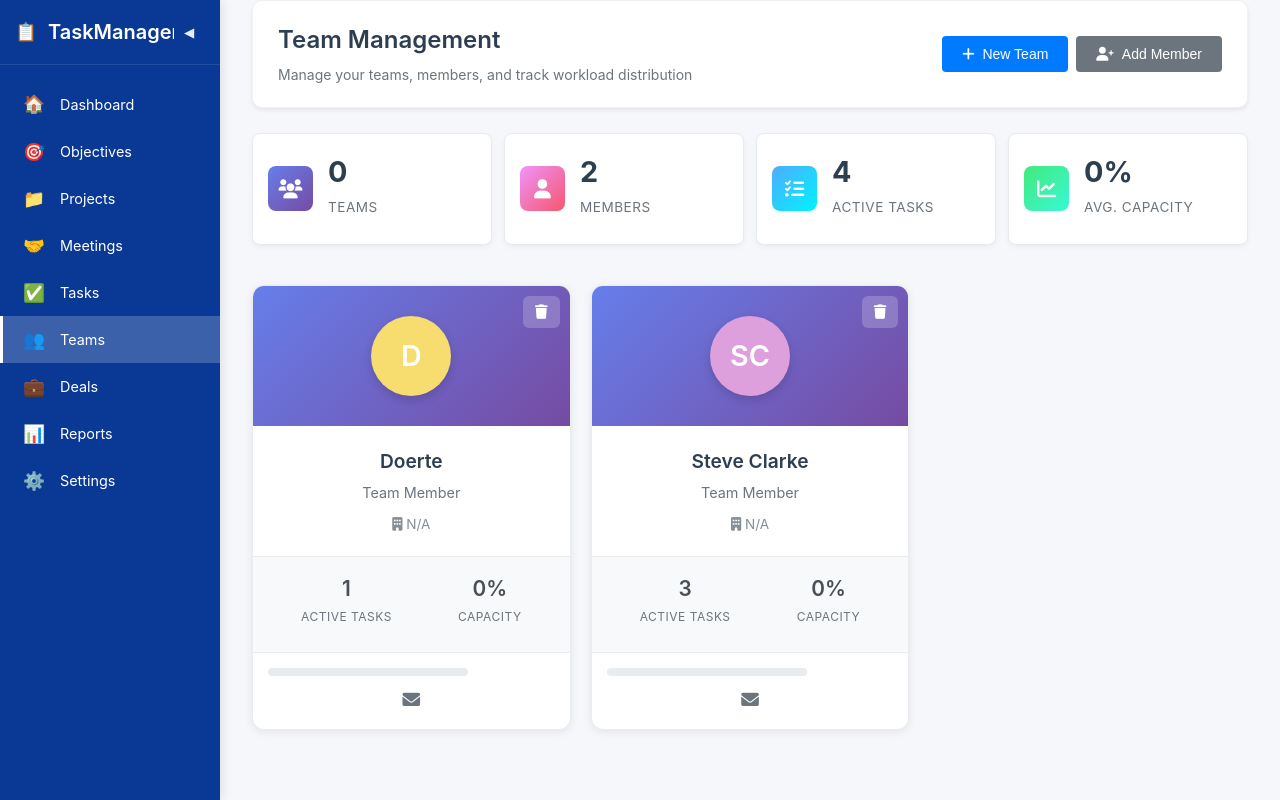
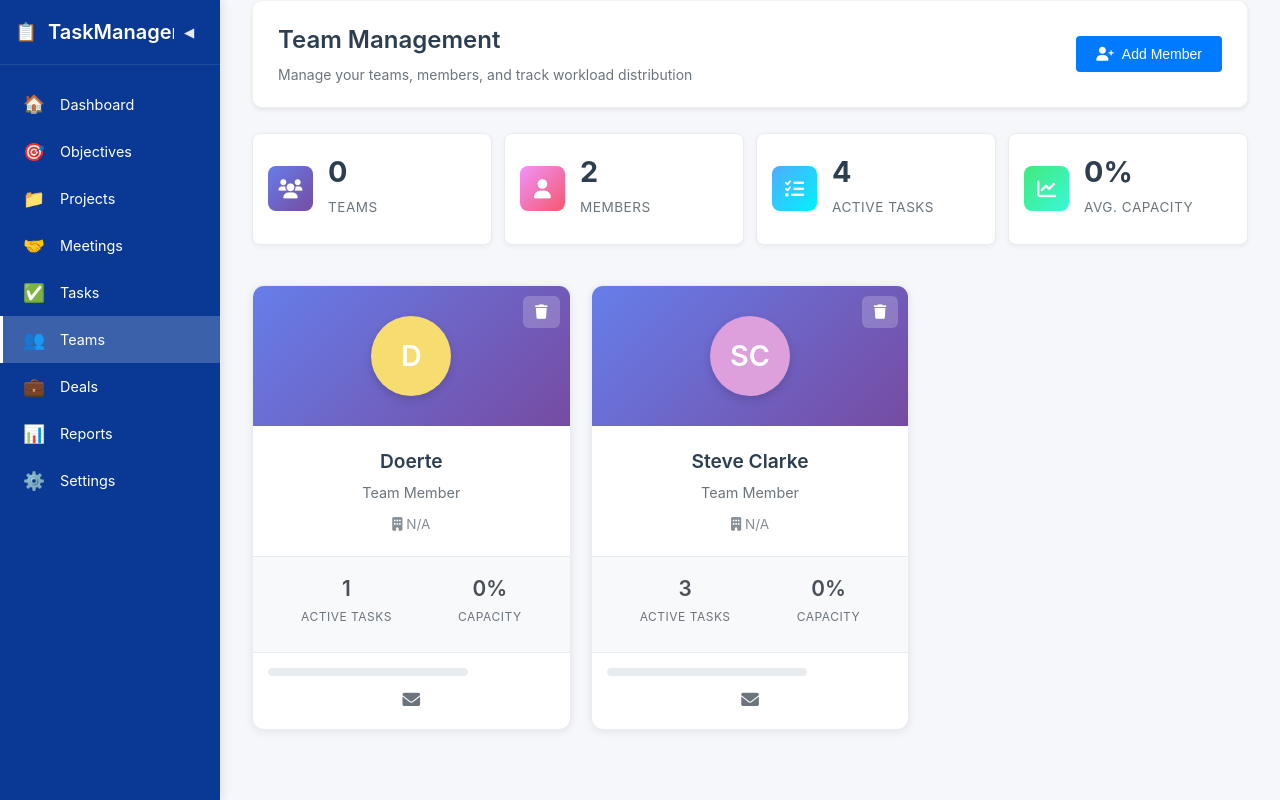
Before and after one commit to stepclrk/ot-TaskManager, a Flask app: page /teams in a window 1280 px wide. Run offline with Flask 3, Linux system fonts and the light colour scheme; data that the repository does not hold is empty.

Commit message:
Remove New Team button from teams page
The New Team button and its event listener were removed from the teams page, leaving only the Add Member button. This simplifies the UI and focuses user actions on adding members.

```diff
--- a/static/js/teams.js
+++ b/static/js/teams.js
@@ -34,7 +34,8 @@ document.addEventListener('DOMContentLoaded', async function() {
 
 function setupEventListeners() {
     // Add buttons
-    document.getElementById('addTeamBtn').addEventListener('click', showAddTeamModal);
+    // Removed New Team button - only Add Member is needed
+    // document.getElementById('addTeamBtn').addEventListener('click', showAddTeamModal);
     document.getElementById('addMemberBtn').addEventListener('click', showAddMemberModal);
 
     // Modal close buttons
--- a/templates/teams.html
+++ b/templates/teams.html
@@ -100,10 +100,7 @@
                     <p>Manage your teams, members, and track workload distribution</p>
                 </div>
                 <div class="page-header-actions">
-                    <button id="addTeamBtn" class="btn btn-primary">
-                        <i class="fas fa-plus"></i> New Team
-                    </button>
-                    <button id="addMemberBtn" class="btn btn-secondary">
+                    <button id="addMemberBtn" class="btn btn-primary">
                         <i class="fas fa-user-plus"></i> Add Member
                     </button>
                 </div>
```
